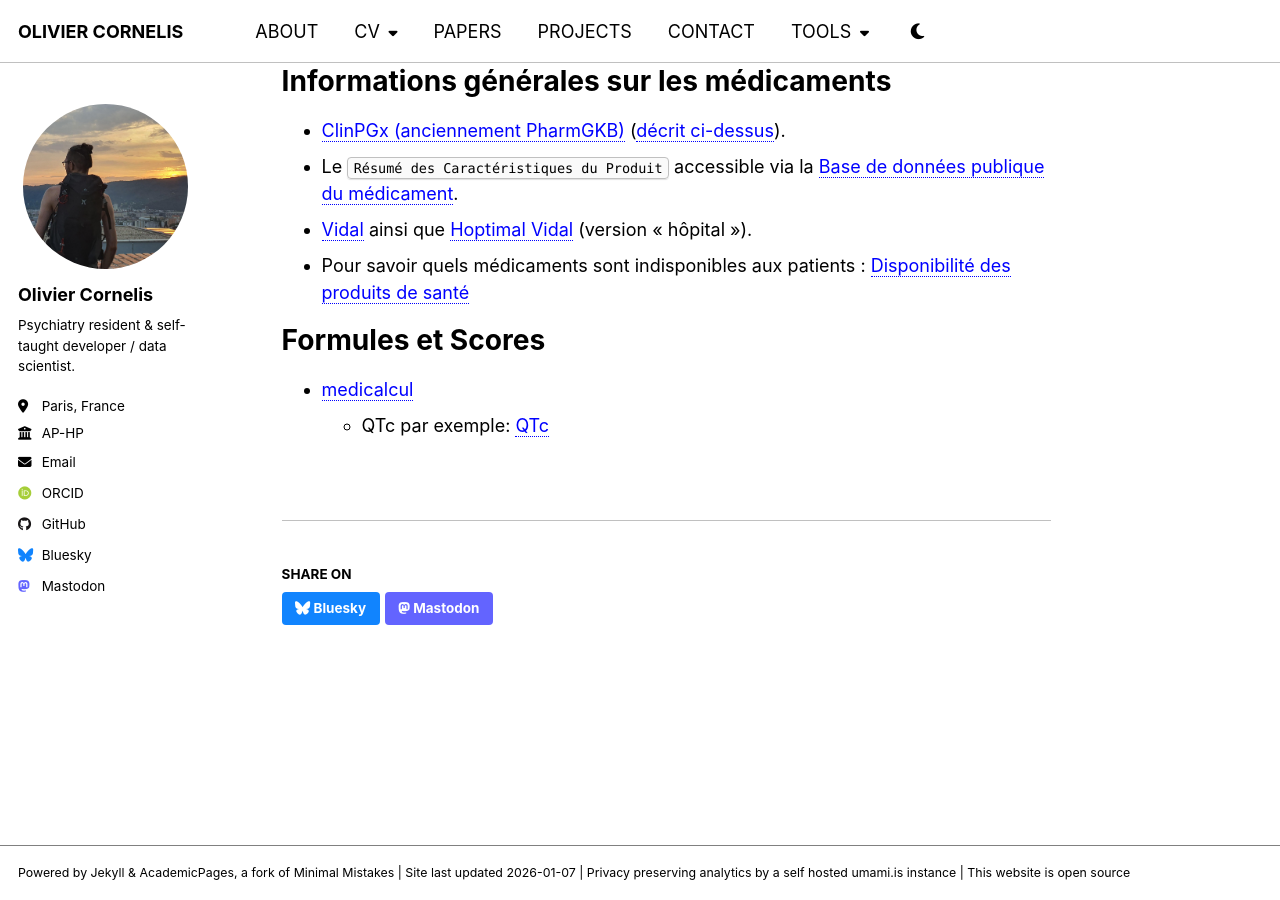
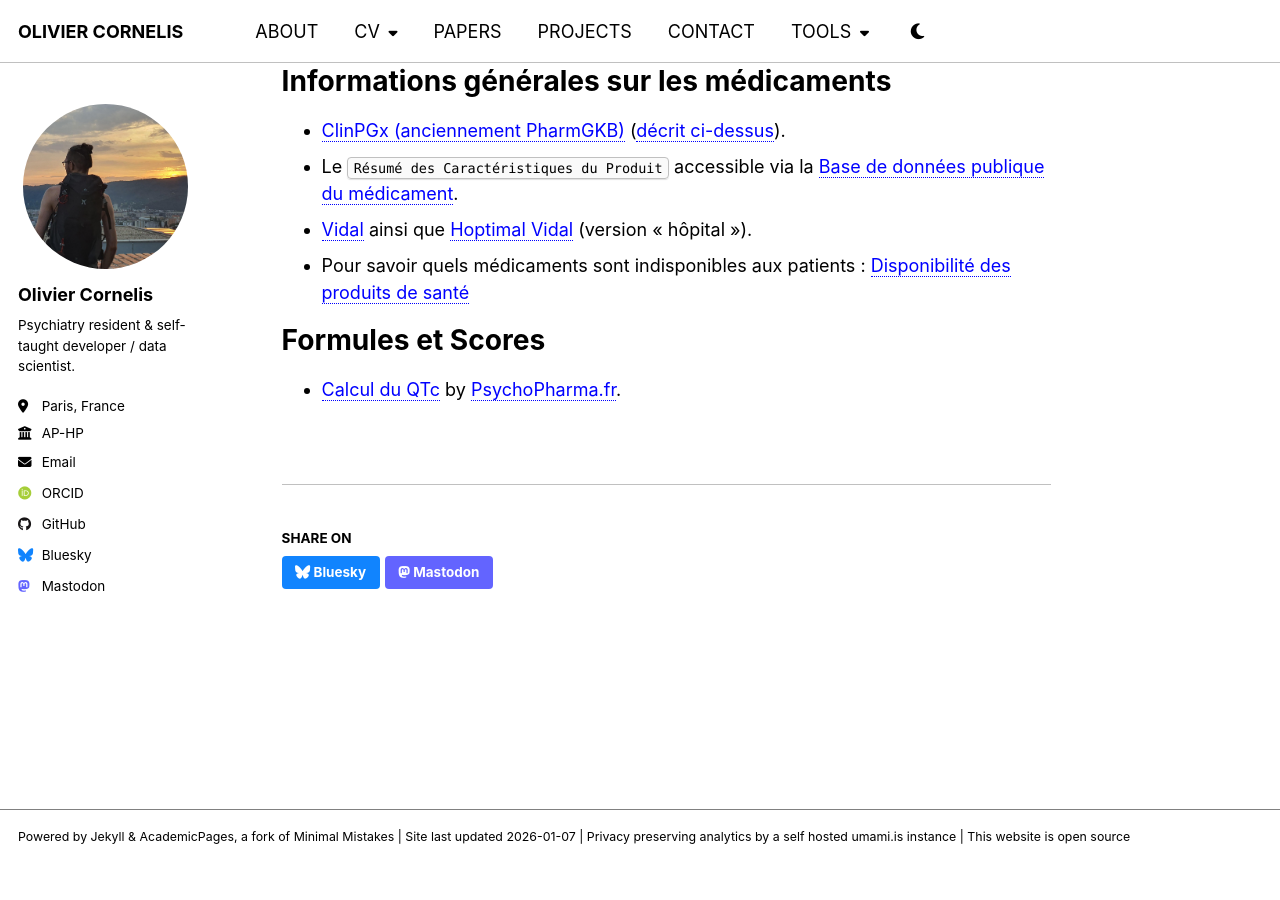
Before and after one commit to thiswillbeyourgithub/website, a Jekyll site: the page built from _pages/tools_fr.md, in a window 1280 px wide and 900 px high, scrolled down 1185 px. Built offline with Jekyll 4.4.1, drawn with Linux system fonts in a browser that asks for light colours; some web fonts are replaced; after the commit the page ends 2049 px from its top, so only the background shows below that.

Commit message:
mentio' psychopjarma website
Signed-off-by: thiswillbeyourgithub <26625900+thiswillbeyourgithub@users.noreply.github.com>

```diff
--- a/_pages/tools_fr.md
+++ b/_pages/tools_fr.md
@@ -35,5 +35,4 @@
 
 # Formules et Scores
 
-- [medicalcul](https://medicalcul.mgdsoft.fr/)
-    - QTc par exemple: [QTc](https://medicalcul.mgdsoft.fr/qtcorrige.html)
+- [Calcul du QTc](https://www.psychopharma.fr/qtc) by [PsychoPharma.fr](https://www.psychopharma.fr).
```
